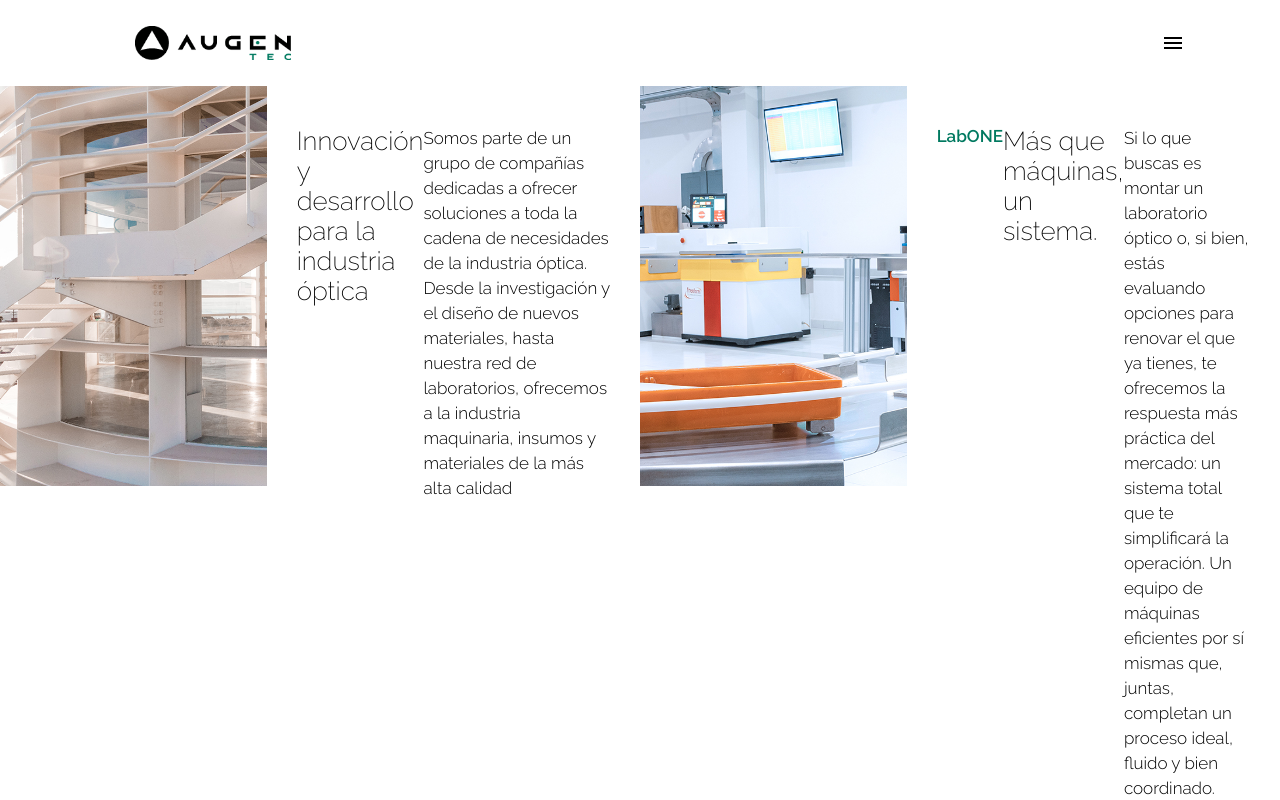
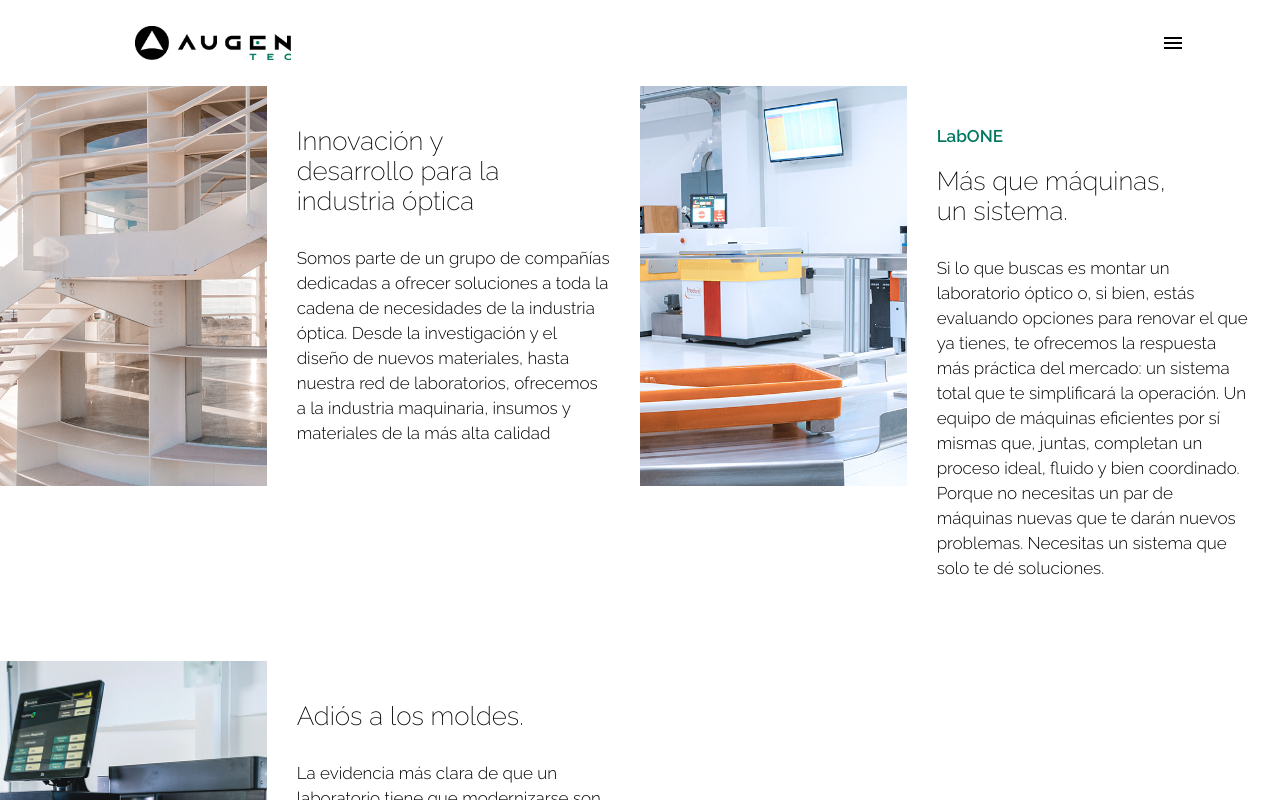
Before and after one commit to SistemasAugen/AugenTec-Web, a Next.js app in the folder augen-tec/: page / in a window 1280 px wide. Built offline with nearby package versions, Linux system fonts and the light colour scheme.

Commit message:
change content component title and text styles from row to column

```diff
--- a/augen-tec/app/components/content/content.module.css
+++ b/augen-tec/app/components/content/content.module.css
@@ -12,7 +12,7 @@
 
 .textContainer {
   display: flex;
-  flex-direction: column;
+  flex-direction: column!important;
   padding: 30px;
   padding-top: 40px;
 }
```
